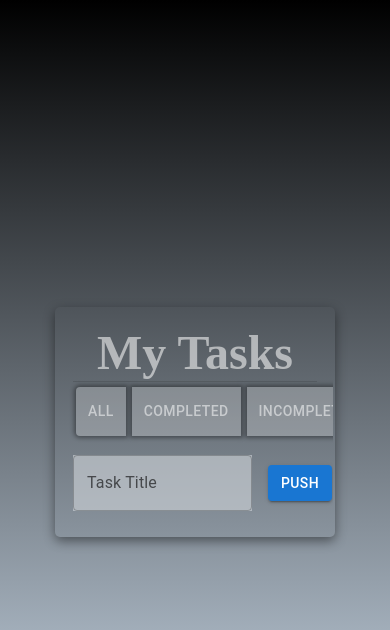
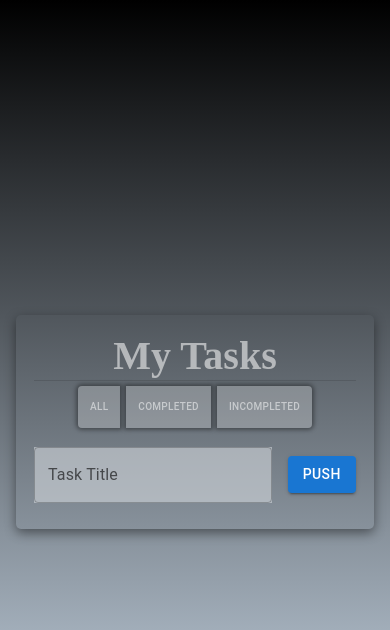
Before and after one commit to Ali00SDW/TodoList, a React (Vite) app: page / in a window 390 px wide. Shown: the top 630 px of the page. Built offline with nearby package versions, Linux system fonts and the light colour scheme.

Commit message:
responsive

```diff
--- a/src/App.jsx
+++ b/src/App.jsx
@@ -2,6 +2,7 @@ import "./App.css";
 import ToDoList from "./components/To-Do-List";
 import { TodoContext } from "./contexts/todoContext";
 import { useState } from "react";
+import ErrorBoundary from "./components/ErrorBoundary";
 
 const initialTodos = [];
 function App() {
@@ -19,7 +20,9 @@ function App() {
       }}
     >
       <TodoContext.Provider value={{ todos, setTodos }}>
-        <ToDoList />
+        <ErrorBoundary>
+          <ToDoList />
+        </ErrorBoundary>
       </TodoContext.Provider>
     </div>
   );
--- /dev/null
+++ b/src/components/ErrorBoundary.jsx
@@ -0,0 +1,25 @@
+import React from "react";
+
+class ErrorBoundary extends React.Component {
+  constructor(props) {
+    super(props);
+    this.state = { hasError: false };
+  }
+
+    static getDerivedStateFromError() {
+      return { hasError: true };
+    }
+
+    componentDidCatch(error, errorInfo) {
+      console.error("ErrorBoundary caught an error", error, errorInfo);
+    }
+
+    render() {
+      if (this.state.hasError) {
+        return <h1>Something went wrong.</h1>;
+      }
+        return this.props.children;
+    }
+}
+
+export default ErrorBoundary;
--- a/src/components/To-Do-List.jsx
+++ b/src/components/To-Do-List.jsx
@@ -29,12 +29,13 @@ export default function ToDoList() {
 
   const [titleInput, setTitleInput] = useState("");
 
-  const todosJsx = todos.map((t) => {
-    return <ToDo key={t.id} todo={t} />;
-  }) || [];
+  const todosJsx =
+    todos.map((t) => {
+      return <ToDo key={t.id} todo={t} />;
+    }) || [];
 
   useEffect(() => {
-    console.log("done")
+    console.log("done");
     const storageTodos = JSON.parse(localStorage.getItem("todos"));
     setTodos(storageTodos || []);
   }, []);
@@ -53,17 +54,20 @@ export default function ToDoList() {
     setTodos(updatedTodos);
     localStorage.setItem("todos", JSON.stringify(updatedTodos));
     setTitleInput("");
-
   }
 
-
   return (
-    <Container maxWidth="sm" sx={{width:{"lg": '50%', "xs": '80%'}}}>
+    <Container maxWidth="sm" sx={{ width: { lg: "100%", xs: "100%" } }}>
       <Card className="mainCard" sx={{ minWidth: 275 }}>
         <CardContent>
           <Typography
             variant="h3"
-            sx={{ fontFamily: "ui-serif", color: "#f3f3f398", fontWeight:"bold" }}
+            sx={{
+              fontFamily: "ui-serif",
+              color: "#f3f3f398",
+              fontWeight: "bold",
+              fontSize: { lg: "3.5rem", xs: "2.5rem" },
+            }}
           >
             My Tasks
           </Typography>
@@ -78,13 +82,25 @@ export default function ToDoList() {
             // onChange={handleAlignment}
             aria-label="text alignment"
           >
-            <ToggleButton value="left" className="barButton">
+            <ToggleButton
+              value="left"
+              className="barButton"
+              sx={{ fontSize: { lg: "17px", xs: "10px" } }}
+            >
               All
             </ToggleButton>
-            <ToggleButton value="center" className="barButton">
+            <ToggleButton
+              value="center"
+              className="barButton"
+              sx={{ fontSize: { lg: "17px", xs: "10px" } }}
+            >
               Completed
             </ToggleButton>
-            <ToggleButton value="right" className="barButton">
+            <ToggleButton
+              value="right"
+              className="barButton"
+              sx={{ fontSize: { lg: "17px", xs: "10px" } }}
+            >
               InCompleted
             </ToggleButton>
           </ToggleButtonGroup>
@@ -101,6 +117,7 @@ export default function ToDoList() {
               size={9}
               sx={{
                 background: "#d1d5db99",
+                fontSize: { lg: "17px", xs: "10px" },
               }}
             >
               <TextField
--- a/src/components/To-Do.jsx
+++ b/src/components/To-Do.jsx
@@ -12,6 +12,7 @@ import EditIcon from "@mui/icons-material/Edit";
 // ==== REACT
 import { useContext, useState } from "react";
 import { TodoContext } from "../contexts/todoContext";
+import { ThemeProvider } from "@emotion/react";
 // ==== DIALOG
 import Dialog from "@mui/material/Dialog";
 import DialogActions from "@mui/material/DialogActions";
@@ -164,13 +165,14 @@ export default function ToDo({ todo }) {
       <Card className="taskCard" sx={{ minWidth: 275 }}>
         <CardContent sx={{ padding: 1.5 }}>
           <Grid container spacing={2}>
-            <Grid size={8}>
+            <Grid size={{ xs: 6, sm: 8, lg: 8 }}>
               <Typography
                 variant="h5"
                 sx={{
                   textAlign: "left",
                   fontFamily: "ui-serif",
                   color: "#000000b3",
+                  fontSize: { lg: "auto", xs: "20px" },
                 }}
                 onClick={handleEditClick}
               >
@@ -182,6 +184,7 @@ export default function ToDo({ todo }) {
                   textAlign: "left",
                   fontFamily: "ui-serif",
                   color: "#000000b3",
+                  fontSize: { lg: "auto", xs: "15px" },
                 }}
                 onClick={handleEditClick}
               >
```
